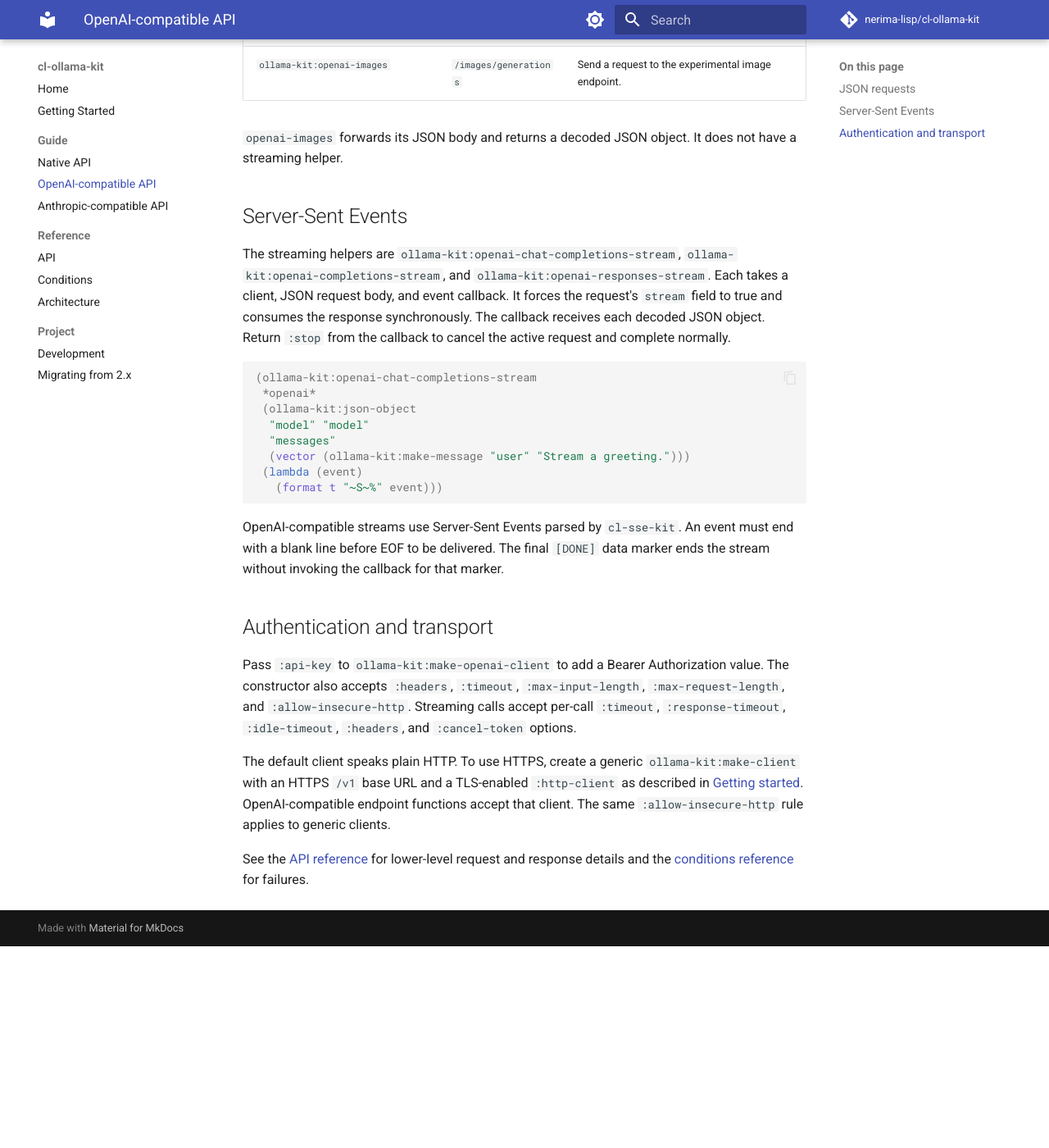
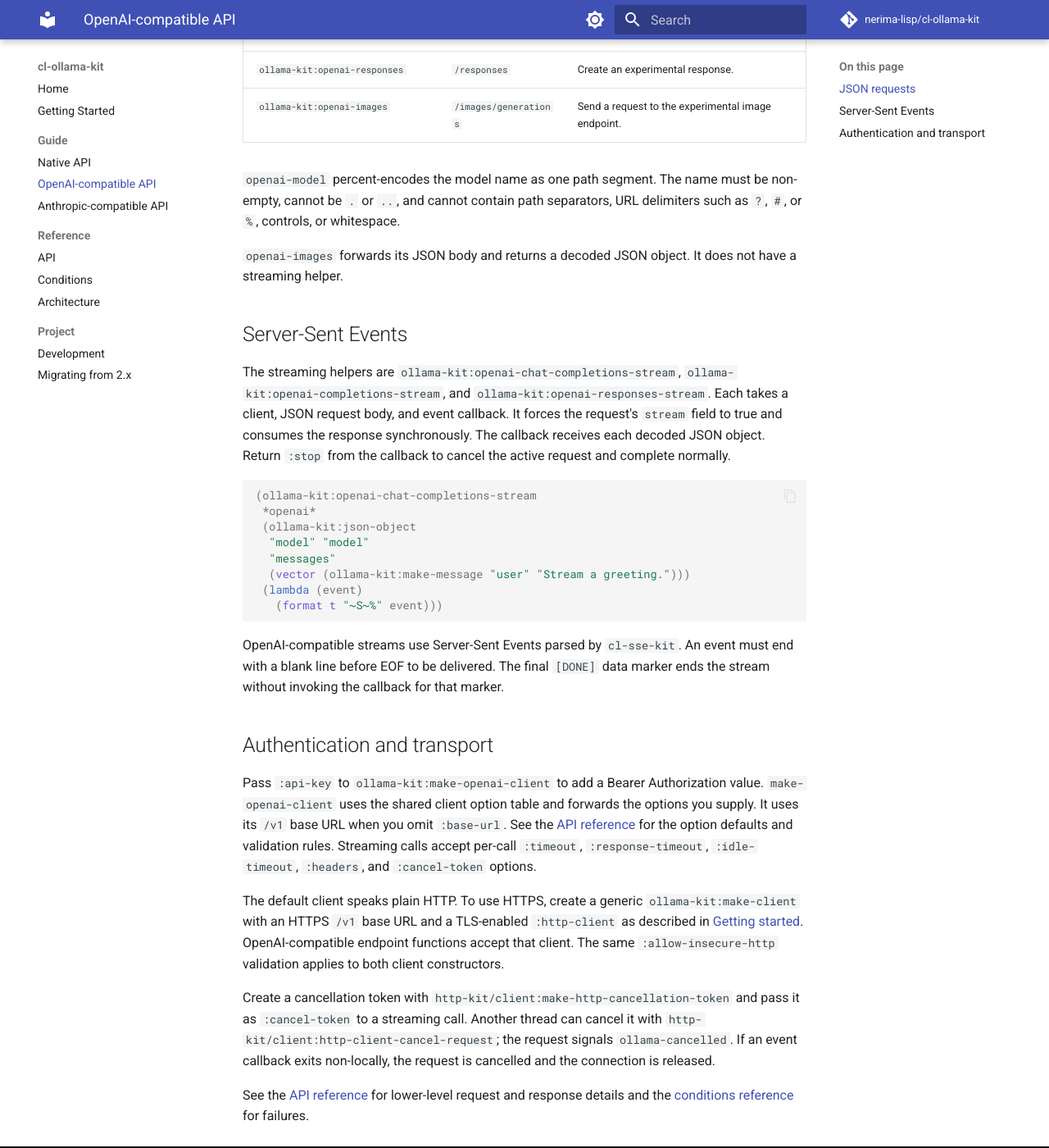
Before and after one commit to nerima-lisp/cl-ollama-kit, an MkDocs documentation site: the page built from docs/src/guide/openai-compatible-api.md, in a window 1280 px wide and 1400 px high, scrolled down 982 px. Shown: the whole window at 82% size. Built offline with MkDocs 1.6.1 and Material for MkDocs 9.7.7, drawn with Linux system fonts in a browser that asks for light colours; comment, search, counter and statistics services are not loaded; before the commit the page ends 2136 px from its top, so only the background shows below that; some of the changed text lies outside the part shown.

Commit message:
Sync API guides with current client behavior

```diff
--- a/docs/src/guide/openai-compatible-api.md
+++ b/docs/src/guide/openai-compatible-api.md
@@ -3,6 +3,9 @@
 Ollama exposes an OpenAI-compatible API below `/v1`. Create a client with
 `ollama-kit:make-openai-client`; its default base URL is
 `http://localhost:11434/v1`.
+Custom base URLs must use HTTP or HTTPS, have a valid authority, and omit user
+information.
+See [Getting started](../getting-started.md) for ASDF loading and client setup.
 
 Replace `"model"` in the request examples with a model available through this
 endpoint.
@@ -37,6 +40,10 @@ JSON request helpers take a JSON object body. The helpers map to these paths:
 | `ollama-kit:openai-responses` | `/responses` | Create an experimental response. |
 | `ollama-kit:openai-images` | `/images/generations` | Send a request to the experimental image endpoint. |
 
+`openai-model` percent-encodes the model name as one path segment. The name
+must be non-empty, cannot be `.` or `..`, and cannot contain path separators,
+URL delimiters such as `?`, `#`, or `%`, controls, or whitespace.
+
 `openai-images` forwards its JSON body and returns a decoded JSON object. It
 does not have a streaming helper.
 
@@ -69,16 +76,24 @@ marker.
 ## Authentication and transport
 
 Pass `:api-key` to `ollama-kit:make-openai-client` to add a Bearer
-Authorization value. The constructor also accepts `:headers`, `:timeout`,
-`:max-input-length`, `:max-request-length`, and `:allow-insecure-http`.
-Streaming calls accept per-call `:timeout`, `:response-timeout`,
-`:idle-timeout`, `:headers`, and `:cancel-token` options.
+Authorization value. `make-openai-client` uses the shared client option table
+and forwards the options you supply. It uses its `/v1` base URL when you omit
+`:base-url`. See the [API reference](../reference/api.md) for the option
+defaults and validation rules. Streaming calls accept per-call `:timeout`,
+`:response-timeout`, `:idle-timeout`, `:headers`, and `:cancel-token` options.
 
 The default client speaks plain HTTP. To use HTTPS, create a generic
 `ollama-kit:make-client` with an HTTPS `/v1` base URL and a TLS-enabled
 `:http-client` as described in [Getting started](../getting-started.md).
 OpenAI-compatible endpoint functions accept that client. The same
-`:allow-insecure-http` rule applies to generic clients.
+`:allow-insecure-http` validation applies to both client constructors.
+
+Create a cancellation token with
+`http-kit/client:make-http-cancellation-token` and pass it as `:cancel-token`
+to a streaming call. Another thread can cancel it with
+`http-kit/client:http-client-cancel-request`; the request signals
+`ollama-cancelled`. If an event callback exits non-locally, the request is
+cancelled and the connection is released.
 
 See the [API reference](../reference/api.md) for lower-level request and
 response details and the [conditions reference](../reference/conditions.md)
```
Also changed, not shown: docs/src/guide/anthropic-compatible-api.md (+13 -2 lines), docs/src/guide/native-api.md (+19 -8 lines).
